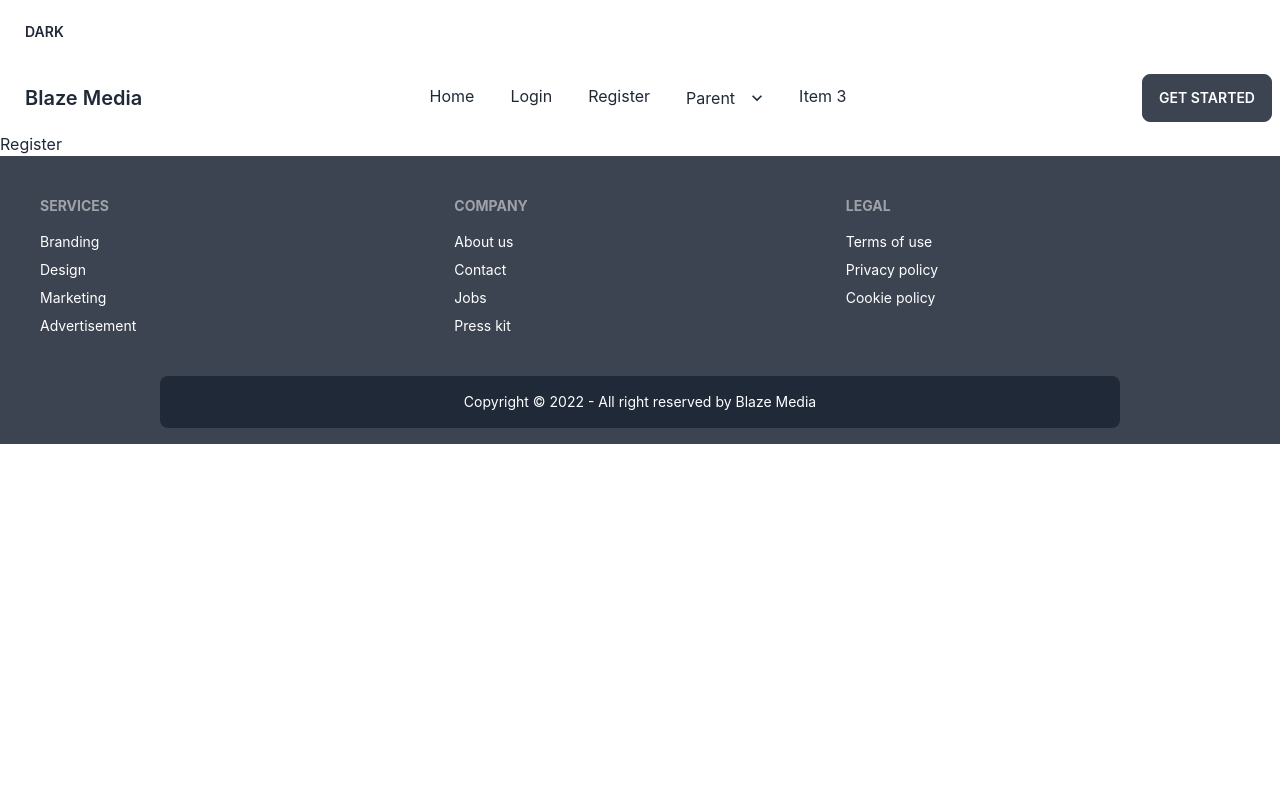
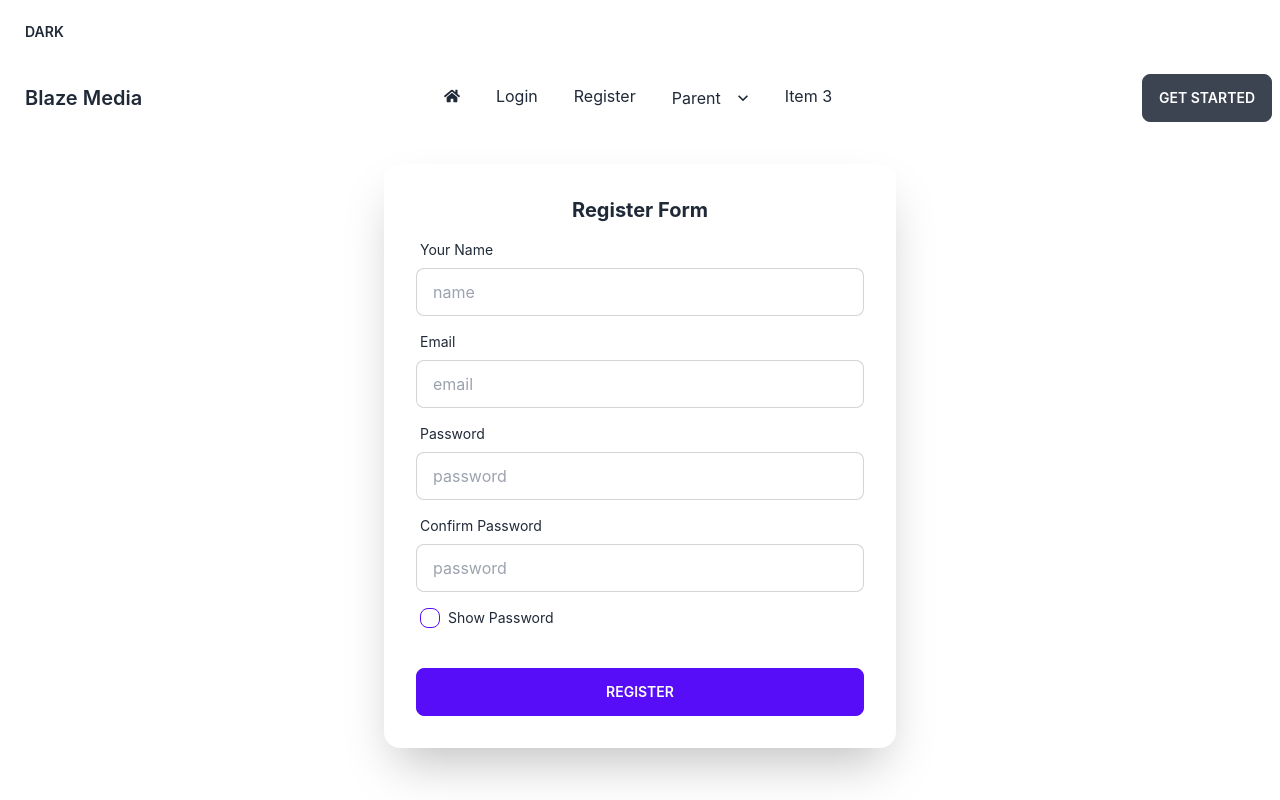
Before and after one commit to yusuf-khan-swd/blaze-media-client, a React (Create React App) app: page /register in a window 1280 px wide. Shown: the top 800 px of the page. Built offline with nearby package versions, Linux system fonts and the light colour scheme.

Commit message:
register form added

```diff
--- a/package.json
+++ b/package.json
@@ -10,6 +10,7 @@
     "firebase": "^9.15.0",
     "react": "^18.2.0",
     "react-dom": "^18.2.0",
+    "react-icons": "^4.7.1",
     "react-router-dom": "^6.6.1",
     "react-scripts": "5.0.1",
     "web-vitals": "^2.1.4"
--- a/src/Page/LoginRegister/Register/Register.js
+++ b/src/Page/LoginRegister/Register/Register.js
@@ -1,9 +1,54 @@
-import React from 'react';
+import React, { useState } from 'react';
 
 const Register = () => {
+  const [showPassword, setShowPassword] = useState(false);
+
+  const handleShowPassword = event => {
+    setShowPassword(event.target.checked);
+  }
+
   return (
-    <div>
-      <h2>Register</h2>
+    <div className="container mx-auto mt-8 mb-16">
+      <form>
+        <div className="card flex-shrink-0 w-full max-w-lg shadow-2xl bg-base-100 mx-auto">
+          <div className="card-body">
+            <h2 className="text-xl text-center font-bold">Register Form</h2>
+            <div className="form-control">
+              <label className="label">
+                <span className="label-text">Your Name</span>
+              </label>
+              <input type="text" placeholder="name" className="input input-bordered" />
+            </div>
+            <div className="form-control">
+              <label className="label">
+                <span className="label-text">Email</span>
+              </label>
+              <input type="email" placeholder="email" className="input input-bordered" />
+            </div>
+            <div className="form-control">
+              <label className="label">
+                <span className="label-text">Password</span>
+              </label>
+              <input type={`${showPassword ? "text" : "password"}`} placeholder="password" className="input input-bordered" />
+            </div>
+            <div className="form-control">
+              <label className="label">
+                <span className="label-text">Confirm Password</span>
+              </label>
+              <input type={`${showPassword ? "text" : "password"}`} placeholder="password" className="input input-bordered" />
+            </div>
+            <div className="form-control">
+              <label className="label cursor-pointer justify-start">
+                <input onClick={handleShowPassword} type="checkbox" className="checkbox checkbox-primary checkbox-sm mr-2" />
+                <span className="label-text">Show Password</span>
+              </label>
+            </div>
+            <div className="form-control mt-6">
+              <button className="btn btn-primary">Register</button>
+            </div>
+          </div>
+        </div>
+      </form>
     </div>
   );
 };
--- a/src/Page/Shared/NavBar/NavBar.js
+++ b/src/Page/Shared/NavBar/NavBar.js
@@ -1,11 +1,14 @@
 import React from "react";
 import { Link } from "react-router-dom";
+import { FaHome } from 'react-icons/fa';
 
 const NavBar = () => {
   const menuItems = (
     <>
       <li className="lg:mr-1 mb-1">
-        <Link to={`/home`}>Home</Link>
+        <Link to={`/home`}>
+          <FaHome></FaHome>
+        </Link>
       </li>
       <li className="lg:mr-1 mb-1">
         <Link to={`/login`}>Login</Link>
```
Also changed, not shown: 1 other file (tests, documents, lock files or other folders).
